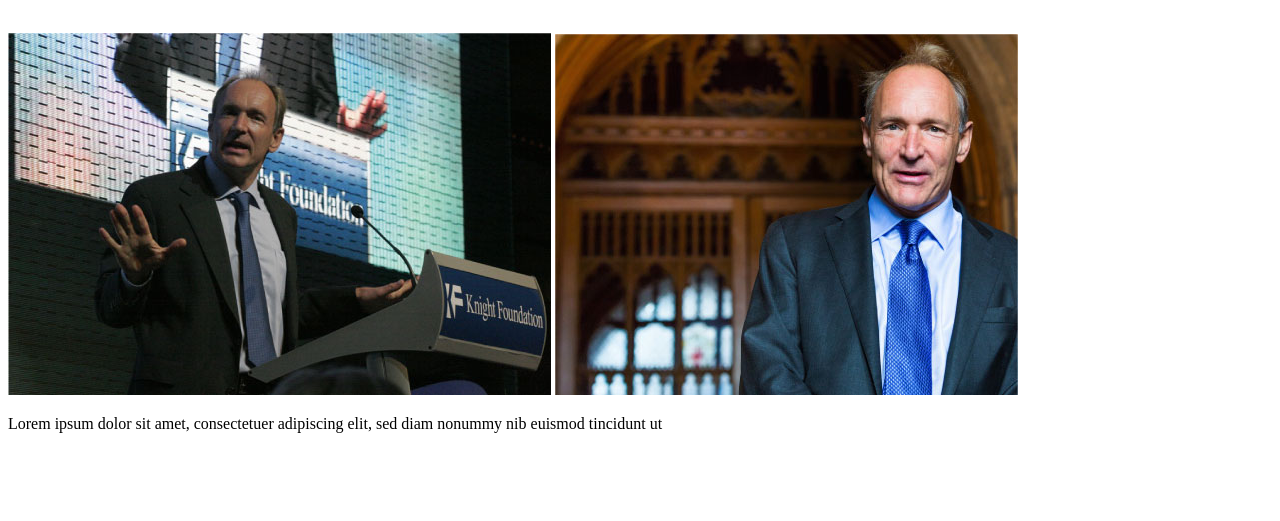
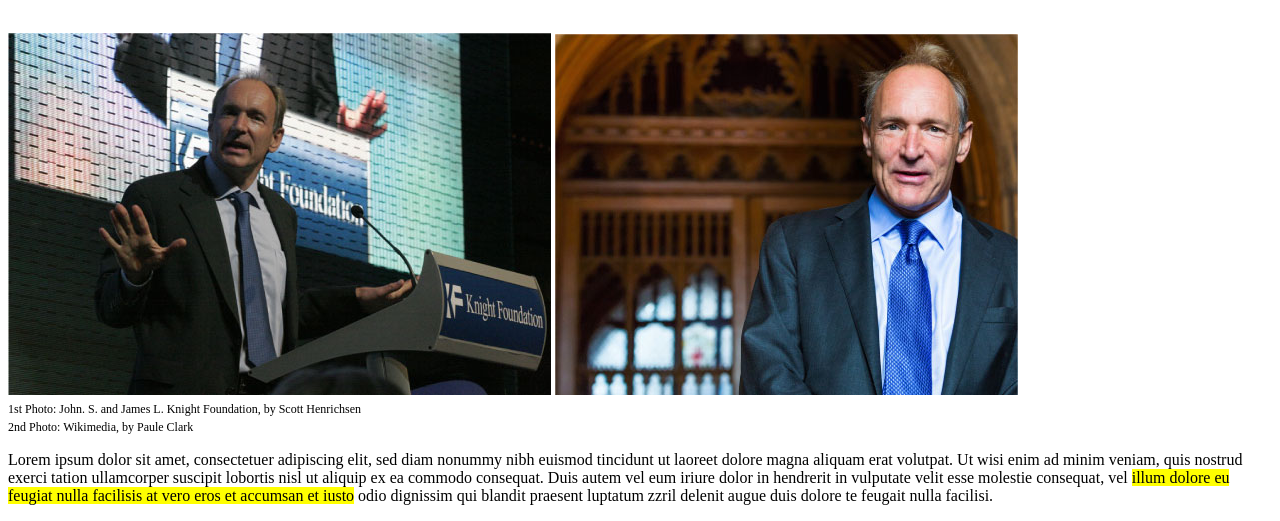
Before and after one commit to MatteoCarmignani/html-css-booleaner, a plain HTML site: page index.html in a window 1280 px wide. Shown: the part 336-857 px from the top of the page. Before the commit the page ends 800 px from the top, so only its background shows below. Drawn offline with Linux system fonts and the light colour scheme.

Commit message:
termine primo paragrafo main

```diff
--- a/CSS/main.css
+++ b/CSS/main.css
@@ -10,7 +10,6 @@
 #logo {
     width: 15%;
 }
-
 
 /* regole main*/
 #main-principale {
@@ -26,7 +25,12 @@
     color: gray;
     font-size: 18px;
 }
-
+#sotto-foto {
+font-size: 12px;
+}
+.sottolineatura {
+    background-color: yellow;
+}
 /* regole footer*/
 #main-footer {
 
--- a/index.html
+++ b/index.html
@@ -25,11 +25,15 @@
                    <br>
                     <img src="img/tim-1.jpg" alt="Prima foto di Tim">
                     <img src="img/tim-2.jpg" alt="Seconda foto di Tim">
-                    <br>
-
+                        <br>
+                    <span id="sotto-foto">
+                        1st Photo: John. S. and James L. Knight Foundation, by Scott Henrichsen
+                        <br>
+                        2nd Photo: Wikimedia, by Paule Clark
+                    </span>
 
         <p>
-            Lorem ipsum dolor sit amet, consectetuer adipiscing elit, sed diam nonummy nib euismod tincidunt ut
+            Lorem ipsum dolor sit amet, consectetuer adipiscing elit, sed diam nonummy nibh euismod tincidunt ut laoreet dolore magna aliquam erat volutpat. Ut wisi enim ad minim veniam, quis nostrud exerci tation ullamcorper suscipit lobortis nisl ut aliquip ex ea commodo consequat. Duis autem vel eum iriure dolor in hendrerit in vulputate velit esse molestie consequat, vel <span class="sottolineatura">illum dolore eu feugiat nulla facilisis at vero eros et accumsan et iusto</span> odio dignissim qui blandit praesent luptatum zzril delenit augue duis dolore te feugait nulla facilisi.
         </p>
     </main>
 
```
